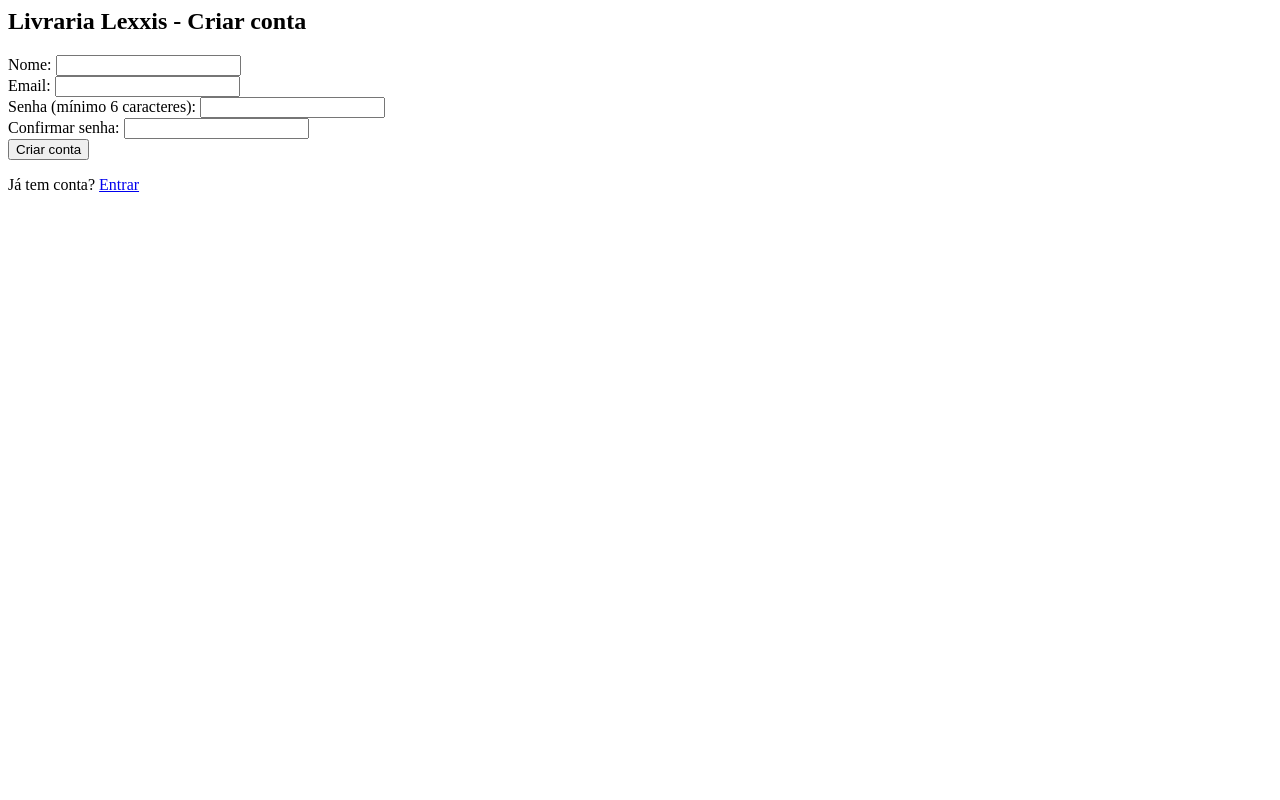
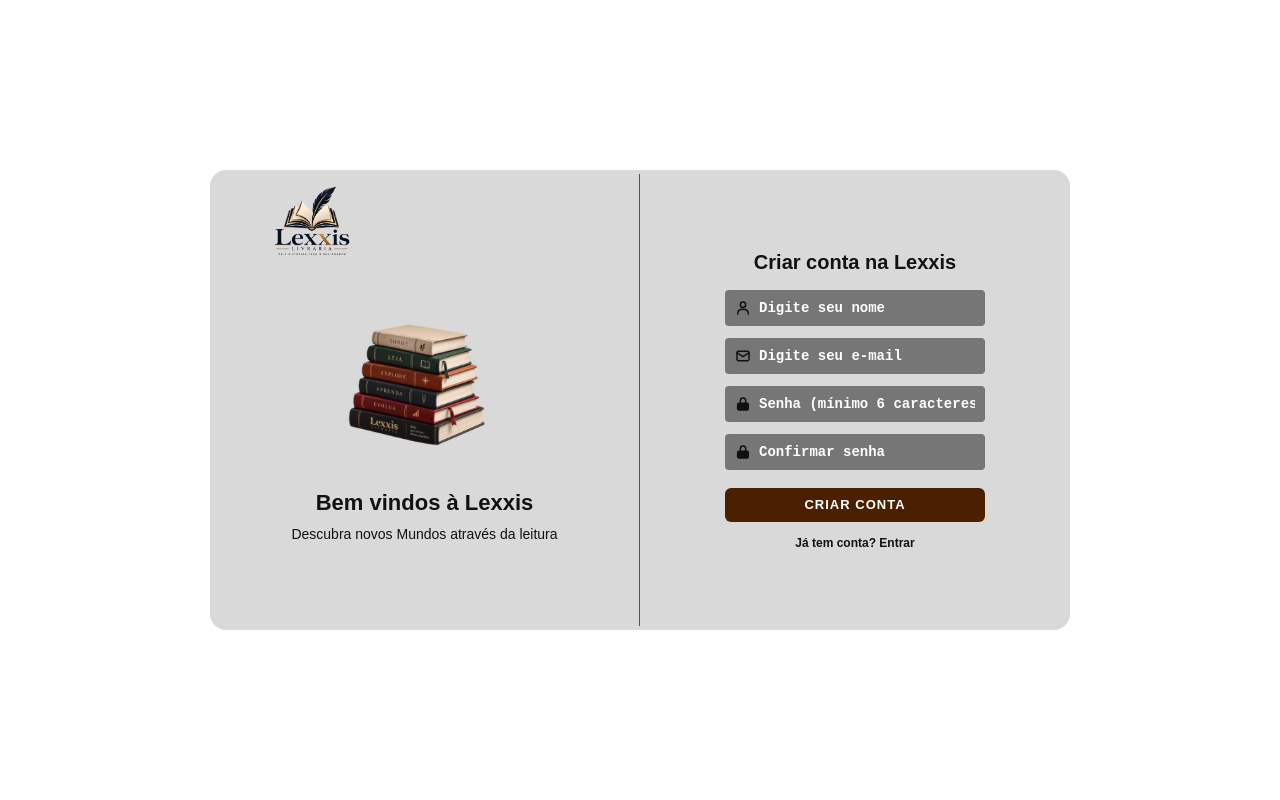
Before and after one commit to FelipeZx405/livraria-lexxis, a Java web app: page /registro in a window 1280 px wide. Run offline with Tomcat 11, a stand-in JSP engine, Linux system fonts and the light colour scheme.

Commit message:
Desenvolvimento do css dá pagina de registro

```diff
--- /dev/null
+++ b/livraria-lexxis/src/main/webapp/css/registro.css
@@ -0,0 +1,211 @@
+/* ===== Cores: mude aqui e muda a tela inteira ===== */
+:root {
+    --cinza-card: #d9d9d9;
+    --cinza-campo: #767676;
+    --marrom: #4a2000;
+    --marrom-hover: #361600;
+    --texto: #111111;
+    --linha: #555555;
+}
+
+* {
+    box-sizing: border-box;
+    margin: 0;
+    padding: 0;
+}
+
+/* Centraliza o cartão no meio da tela */
+body {
+    min-height: 100vh;
+    display: flex;
+    align-items: center;
+    justify-content: center;
+    padding: 24px;
+    background: #ffffff;
+    font-family: Arial, Helvetica, sans-serif;
+    color: var(--texto);
+}
+
+/* ===== Cartão cinza com duas colunas ===== */
+.registro-card {
+    width: 100%;
+    max-width: 860px;
+    min-height: 460px;
+    display: grid;
+    grid-template-columns: 1fr 1fr;
+    background: var(--cinza-card);
+    border-radius: 16px;
+    overflow: hidden;
+}
+
+/* ===== Lado esquerdo ===== */
+.lado-marca {
+    position: relative;
+    display: flex;
+    flex-direction: column;
+    align-items: center;
+    justify-content: center;
+    text-align: center;
+    padding: 90px 24px 32px;
+    margin: 4px 0;                          /* encurta um pouco a linha divisória */
+    border-right: 1px solid var(--linha);   /* a linha vertical do meio */
+}
+
+.lado-marca .logo {
+    position: absolute;
+    top: 12px;
+    left: 32px;
+    height: 70px;
+    width: auto;
+}
+
+.lado-marca .livros {
+    width: 200px;
+    height: auto;
+    margin-bottom: 28px;
+}
+
+.lado-marca h2 {
+    font-size: 22px;
+}
+
+.lado-marca p {
+    margin-top: 10px;
+    font-size: 14px;
+}
+
+/* ===== Lado direito ===== */
+.lado-form {
+    display: flex;
+    flex-direction: column;
+    align-items: center;
+    justify-content: center;
+    padding: 32px 40px;
+}
+
+.lado-form h1 {
+    font-size: 20px;
+    margin-bottom: 16px;
+}
+
+.lado-form form,
+.lado-form .msg {
+    width: 100%;
+    max-width: 260px;
+}
+
+/* Campo cinza escuro com ícone */
+.campo {
+    display: flex;
+    align-items: center;
+    gap: 8px;
+    height: 36px;
+    padding: 0 10px;
+    margin-bottom: 12px;
+    background: var(--cinza-campo);
+    border-radius: 4px;
+    color: var(--texto);
+}
+
+.campo:focus-within {
+    outline: 2px solid var(--marrom);
+}
+
+.campo svg {
+    width: 16px;
+    height: 16px;
+    flex-shrink: 0;
+    fill: none;
+    stroke: currentColor;
+    stroke-width: 2.2;
+    stroke-linecap: round;
+    stroke-linejoin: round;
+}
+
+.campo input {
+    flex: 1;
+    min-width: 0;
+    border: none;
+    outline: none;
+    background: transparent;
+    color: #ffffff;
+    font: bold 14px "Courier New", Courier, monospace;
+}
+
+.campo input::placeholder {
+    color: #ffffff;
+    opacity: 1;
+}
+
+/* Evita o fundo amarelo/azul do preenchimento automático do navegador */
+.campo input:-webkit-autofill {
+    -webkit-box-shadow: 0 0 0 30px var(--cinza-campo) inset;
+    -webkit-text-fill-color: #ffffff;
+}
+
+.botao-criar {
+    width: 100%;
+    height: 34px;
+    margin-top: 6px;
+    border: none;
+    border-radius: 6px;
+    background: var(--marrom);
+    color: #ffffff;
+    font-size: 13px;
+    font-weight: bold;
+    letter-spacing: 1px;
+    cursor: pointer;
+}
+
+.botao-criar:hover {
+    background: var(--marrom-hover);
+}
+
+.ja-tem-conta {
+    margin-top: 14px;
+    font-size: 12px;
+    font-weight: bold;
+    color: var(--texto);
+}
+
+.ja-tem-conta a {
+    color: var(--texto);
+    text-decoration: none;
+}
+
+.ja-tem-conta a:hover {
+    text-decoration: underline;
+}
+
+/* Mensagem de erro */
+.msg {
+    padding: 8px 10px;
+    margin-bottom: 12px;
+    border-radius: 4px;
+    font-size: 13px;
+}
+
+.msg.erro {
+    background: #fdecea;
+    color: #b71c1c;
+}
+
+/* ===== Celular: as duas colunas viram uma embaixo da outra ===== */
+@media (max-width: 760px) {
+
+    .registro-card {
+        grid-template-columns: 1fr;
+    }
+
+    .lado-marca {
+        margin: 0 24px;
+        padding: 90px 0 24px;
+        border-right: none;
+        border-bottom: 1px solid var(--linha);
+    }
+
+    .lado-marca .livros {
+        width: 150px;
+    }
+
+}
--- a/livraria-lexxis/src/main/webapp/registro.jsp
+++ b/livraria-lexxis/src/main/webapp/registro.jsp
@@ -1,37 +1,83 @@
 <%@ page contentType="text/html;charset=UTF-8" pageEncoding="UTF-8" %>
 <%@ taglib uri="http://java.sun.com/jsp/jstl/core" prefix="c" %>
-<html>
+<!DOCTYPE html>
+<html lang="pt-BR">
 <head>
     <meta charset="UTF-8">
-    <title>Criar conta</title>
+    <meta name="viewport" content="width=device-width, initial-scale=1">
+    <title>Criar conta - Lexxis Livraria</title>
+    <link rel="stylesheet" href="/css/registro.css">
 </head>
 <body>
-<h2>Livraria Lexxis - Criar conta</h2>
 
-<c:if test="${not empty erro}">
-    <p><b>${erro}</b></p>
-</c:if>
+<main class="registro-card">
 
-<form action="/registro" method="post">
+    <!-- ===== Lado esquerdo: marca ===== -->
+    <section class="lado-marca">
+        <img class="logo" src="/img/logo.png" alt="Lexxis Livraria" height="70">
+        <img class="livros" src="/img/livros-login.png" alt="Pilha de livros Lexxis">
+        <h2>Bem vindos à Lexxis</h2>
+        <p>Descubra novos Mundos através da leitura</p>
+    </section>
 
-    <label>Nome:</label>
-    <input type="text" name="nome" required value="<c:out value="${param.nome}"/>">
+    <!-- ===== Lado direito: formulário ===== -->
+    <section class="lado-form">
 
-    <br><label>Email:</label>
-    <input type="email" name="email" required value="<c:out value="${param.email}"/>">
+        <h1>Criar conta na Lexxis</h1>
 
-    <br><label>Senha (mínimo 6 caracteres):</label>
-    <input type="password" name="senha" required>
+        <c:if test="${not empty erro}">
+            <div class="msg erro"><c:out value="${erro}"/></div>
+        </c:if>
 
-    <br><label>Confirmar senha:</label>
-    <input type="password" name="confirmacao" required>
+        <form action="/registro" method="post">
 
-    <br>
-    <button type="submit">Criar conta</button>
+            <label class="campo">
+                <svg viewBox="0 0 24 24" aria-hidden="true">
+                    <circle cx="12" cy="7" r="4"/>
+                    <path d="M4 21c0-4.5 3.5-7 8-7s8 2.5 8 7"/>
+                </svg>
+                <input type="text" name="nome" placeholder="Digite seu nome" required
+                       autocomplete="name"
+                       value="<c:out value="${param.nome}"/>">
+            </label>
 
-</form>
+            <label class="campo">
+                <svg viewBox="0 0 24 24" aria-hidden="true">
+                    <rect x="3" y="5" width="18" height="14" rx="2"/>
+                    <polyline points="3 7 12 13 21 7"/>
+                </svg>
+                <input type="email" name="email" placeholder="Digite seu e-mail" required
+                       autocomplete="email"
+                       value="<c:out value="${param.email}"/>">
+            </label>
 
-<p>Já tem conta? <a href="/login">Entrar</a></p>
+            <label class="campo">
+                <svg viewBox="0 0 24 24" aria-hidden="true">
+                    <rect x="4" y="11" width="16" height="10" rx="2" fill="currentColor"/>
+                    <path d="M8 11V7a4 4 0 0 1 8 0v4"/>
+                </svg>
+                <input type="password" name="senha" placeholder="Senha (mínimo 6 caracteres)" required
+                       minlength="6" autocomplete="new-password">
+            </label>
+
+            <label class="campo">
+                <svg viewBox="0 0 24 24" aria-hidden="true">
+                    <rect x="4" y="11" width="16" height="10" rx="2" fill="currentColor"/>
+                    <path d="M8 11V7a4 4 0 0 1 8 0v4"/>
+                </svg>
+                <input type="password" name="confirmacao" placeholder="Confirmar senha" required
+                       minlength="6" autocomplete="new-password">
+            </label>
+
+            <button type="submit" class="botao-criar">CRIAR CONTA</button>
+
+        </form>
+
+        <p class="ja-tem-conta">Já tem conta? <a href="/login">Entrar</a></p>
+
+    </section>
+
+</main>
 
 </body>
 </html>
```
